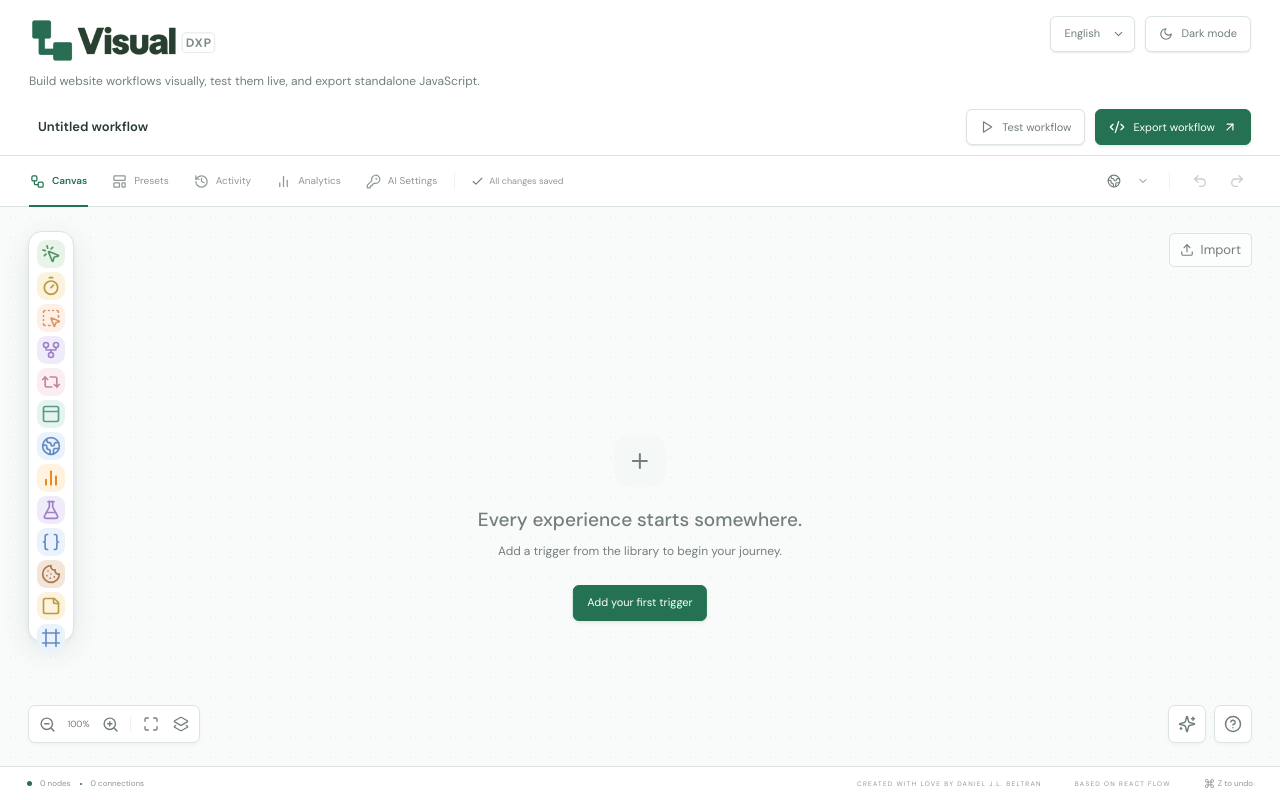
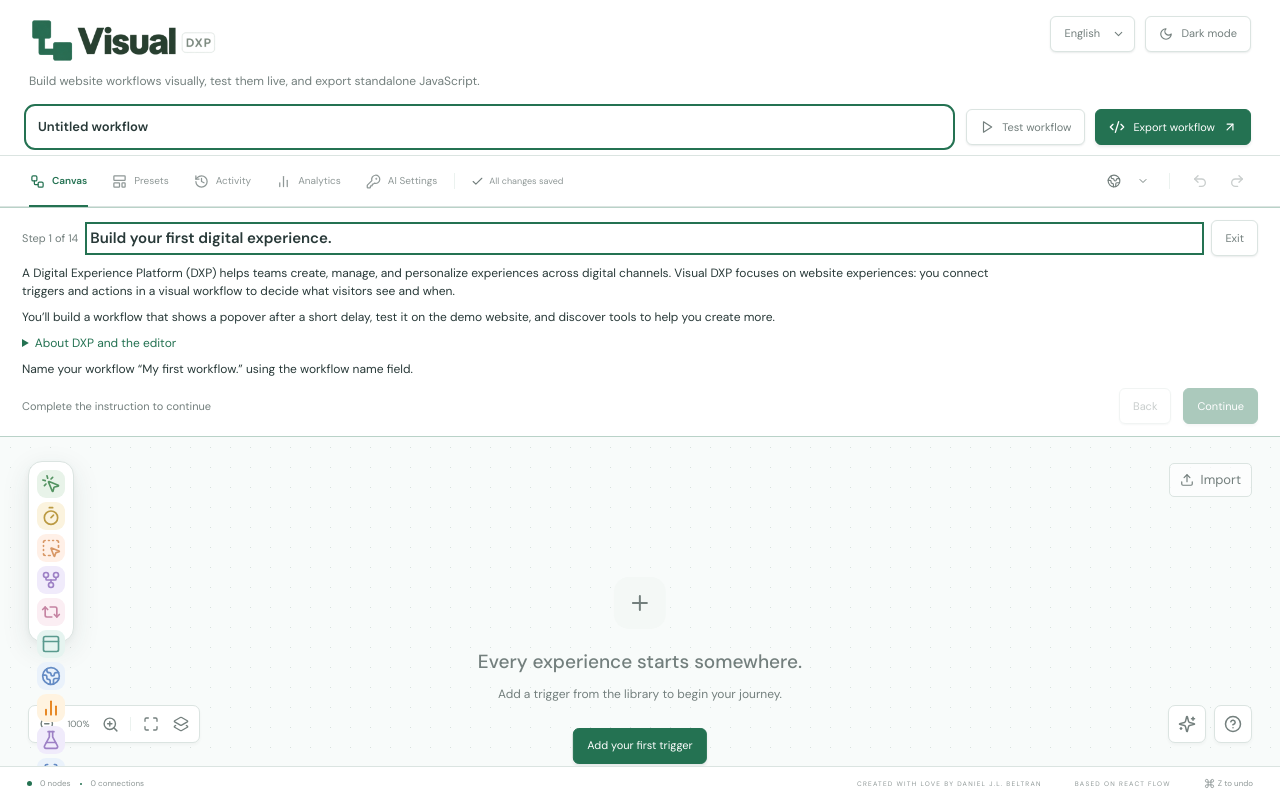
Before and after one commit to dani-beltran/visual-dxp, a Next.js app: page / in a window 1280 px wide. Built offline with nearby package versions, Linux system fonts and the light colour scheme.

Commit message:
Start enabled tutorials on first page load

```diff
--- a/src/components/VisualDXPBuilder.tsx
+++ b/src/components/VisualDXPBuilder.tsx
@@ -153,7 +153,7 @@ export interface VisualDXPBuilderProps {
   /** Host-supplied translations; omitted messages fall back to English. */
   i18n?: BuilderI18n;
   initialWorkflow?: Workflow;
-  /** Optional, explicitly launched tutorial. Hosts supply the practice website. */
+  /** Optional tutorial that starts on load unless completed or dismissed. Hosts supply the practice website. */
   tutorial?: TutorialOptions;
   /** Optional configurations shown in Presets. Applying replaces the graph as one undoable edit. */
   presets?: readonly WorkflowPreset[];
--- a/src/tutorial/model.ts
+++ b/src/tutorial/model.ts
@@ -39,6 +39,7 @@ export interface TutorialOptions {
 export interface TutorialRecord {
   version: 1;
   status: 'in-progress' | 'dismissed' | 'completed';
+  needsReset?: boolean;
   step: TutorialStep;
   ids: Partial<Record<TutorialKind, string>>;
   defaultContent?: string;
@@ -89,6 +90,7 @@ export function readTutorial(key?: string): TutorialRecord | null {
       !steps.includes(value.step) ||
       !['in-progress', 'dismissed', 'completed'].includes(value.status) ||
       typeof value.fingerprint !== 'string' ||
+      (value.needsReset !== undefined && typeof value.needsReset !== 'boolean') ||
       ['ids', 'inspected', 'visited'].some(
         (k) => !value[k] || typeof value[k] !== 'object' || Array.isArray(value[k]),
       ) ||
--- a/src/tutorial/useTutorial.ts
+++ b/src/tutorial/useTutorial.ts
@@ -38,13 +38,22 @@ export function useTutorial({
 }) {
   const key = options?.storageKey ?? (persistenceKey ? `${persistenceKey}:tutorial:v1` : undefined);
   const [record, setRecord] = useState<TutorialRecord | null>(() =>
-    options ? readTutorial(key) : null,
+    options
+      ? (readTutorial(key) ?? {
+          ...newTutorial(workflow),
+          needsReset: !!(workflow.nodes.length || workflow.edges.length),
+        })
+      : null,
   );
   const [active, setActive] = useState(record?.status === 'in-progress');
   const [gate, setGate] = useState<'reset' | 'mismatch' | null>(() =>
-    record?.status === 'in-progress' && record.fingerprint !== tutorialFingerprint(workflow)
-      ? 'mismatch'
-      : null,
+    record?.status !== 'in-progress'
+      ? null
+      : record.needsReset
+        ? 'reset'
+        : record.fingerprint !== tutorialFingerprint(workflow)
+          ? 'mismatch'
+          : null,
   );
   const [error, setError] = useState(false);
   const run = useRef<TutorialRun | null>(null);
@@ -114,7 +123,8 @@ export function useTutorial({
     setError(false);
     if (record && record.status !== 'completed') {
       setRecord({ ...record, status: 'in-progress', step });
-      if (record.fingerprint !== fingerprint) setGate('mismatch');
+      if (record.needsReset) setGate('reset');
+      else if (record.fingerprint !== fingerprint) setGate('mismatch');
     } else if (workflow.nodes.length || workflow.edges.length) setGate('reset');
     else setRecord(newTutorial(workflow));
   }
```
Also changed, not shown: 2 other files (tests, documents, lock files or other folders).
